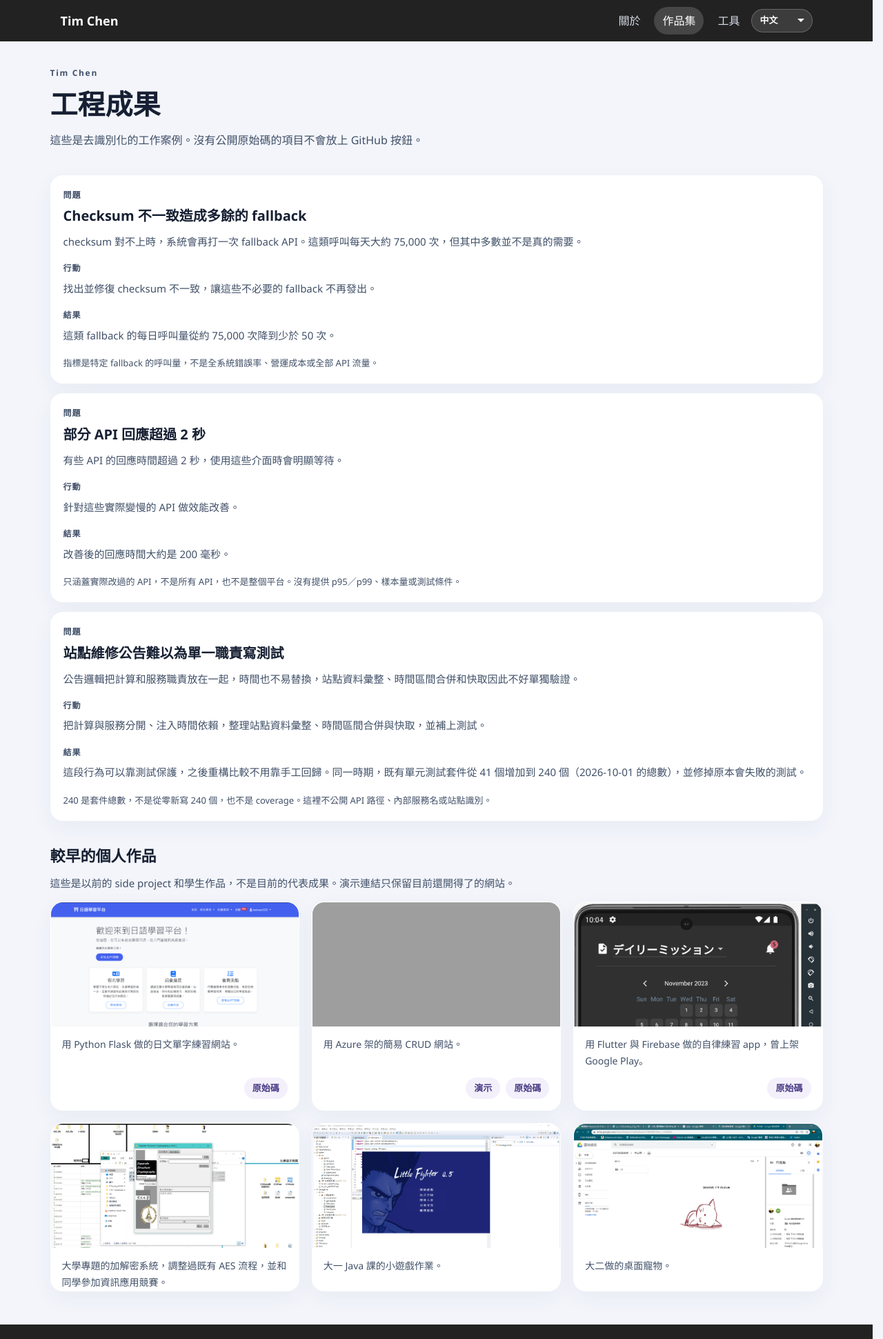
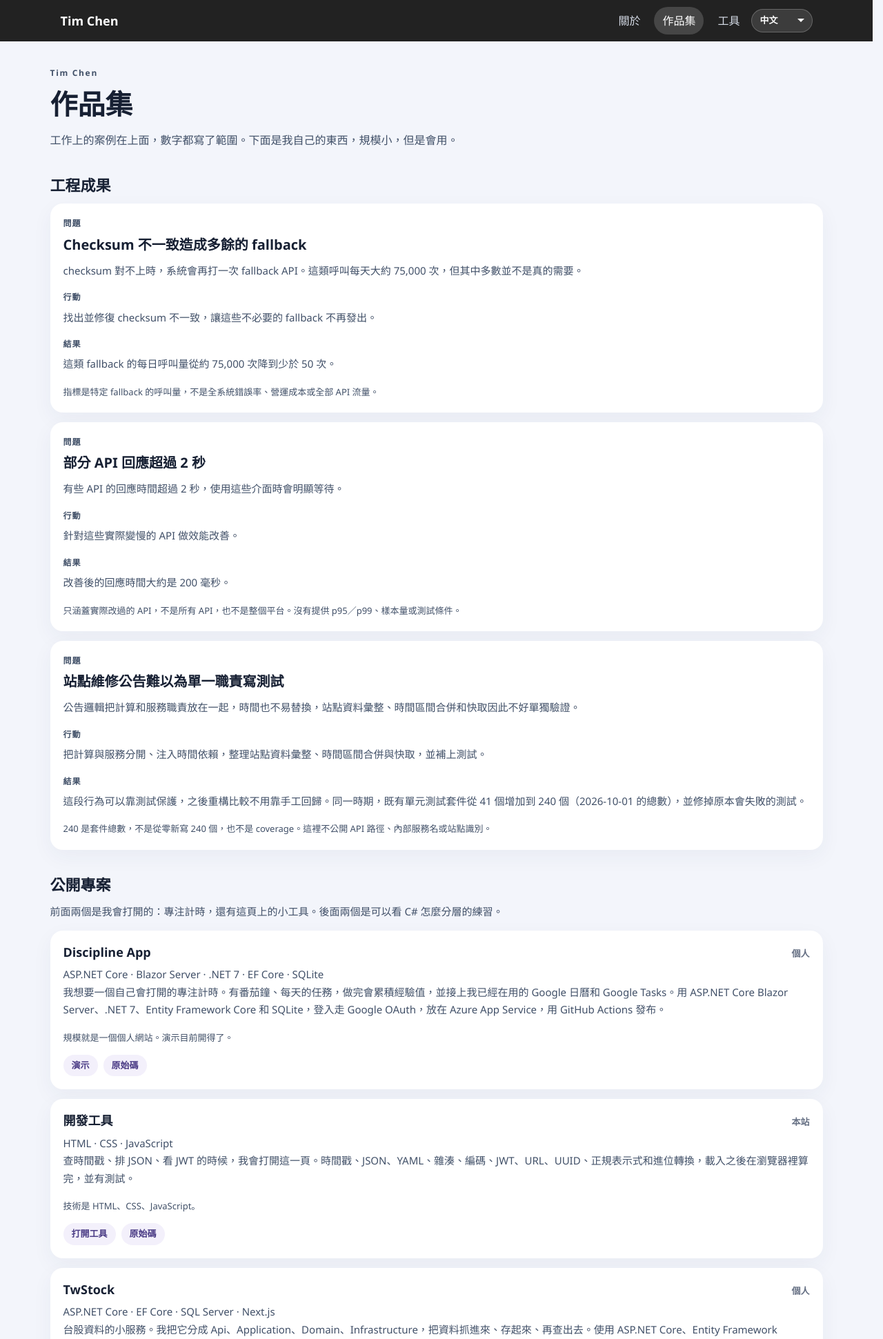
Before and after one commit to Chenyuting0916/My-First-Website, a PHP site: page /Portfolio.html in a window 1280 px wide. Shown: the top 1941 px of the page at 69% size. Run offline with PHP 8.4, Linux system fonts and the light colour scheme; grey boxes are pictures that could not be loaded.

Commit message:
作品集改成履歷對得上的公開專案 (#7)
* Curate the portfolio around projects a reviewer can open.

Lead with the existing backend cases, then Discipline App, TwStock, the Yung Ching interview API, and the tools on this site. Keep TimeMiner and Level as earlier work, and put the 2019 award on the education line.

Co-authored-by: cyt <tim376755000@gmail.com>

* Say the public projects are small, and what they are for.

The page was reading like a spec sheet. Lead with the tools he actually opens and the long self-discipline thread, and put Tokyo, N1, and the reading group back on the portfolio.

Co-authored-by: cyt <tim376755000@gmail.com>

---------

Co-authored-by: Cursor Agent <cursoragent@cursor.com>

```diff
--- a/Portfolio.html
+++ b/Portfolio.html
@@ -4,18 +4,16 @@
 <head>
     <meta charset="utf-8" />
     <meta name="viewport" content="width=device-width, initial-scale=1">
-    <title data-i18n="work.pageTitle">工程成果 — Tim Chen</title>
+    <title data-i18n="work.pageTitle">作品集 — Tim Chen</title>
     <link rel="icon" type="image/x-icon" href="img/happy.ico">
-    <meta name="description" data-i18n-content="work.description" content="Tim Chen 的後端案例：checksum fallback、部分 API 的回應時間，以及站點維修公告的可測試性重構。">
+    <meta name="description" data-i18n-content="work.description" content="Tim Chen 的作品集：去識別化的後端工作案例，以及現在點得開的公開專案。">
     <meta name="author" content="Tim Chen">
     <link rel="stylesheet" type="text/css" href="css/bootstrap.css">
     <link rel="stylesheet" type="text/css" href="css/style.css">
     <link rel="stylesheet" type="text/css" href="css/site.css">
-    <link rel="stylesheet" type="text/css" href="css/lightbox.css">
     <link rel="stylesheet" href="fonts/fontawesome/css/all.css">
     <script type="text/javascript" src="js/jquery-3.4.1.min.js"></script>
     <script type="text/javascript" src="js/bootstrap.js"></script>
-    <script type="text/javascript" src="js/lightbox.js"></script>
     <script type="text/javascript" src="js/i18n.js"></script>
 </head>
 
@@ -57,12 +55,12 @@
     <main class="site-wrap" id="content">
         <header class="site-hero">
             <p class="site-kicker">Tim Chen</p>
-            <h1 data-i18n="work.title">工程成果</h1>
-            <p class="site-lead" data-i18n="work.lead">這些是去識別化的工作案例。沒有公開原始碼的項目不會放上 GitHub 按鈕。</p>
+            <h1 data-i18n="work.title">作品集</h1>
+            <p class="site-lead" data-i18n="work.lead">工作上的案例在上面，數字都寫了範圍。下面是我自己的東西，規模小，但是會用。</p>
         </header>
 
         <section class="site-block" id="work" aria-labelledby="work-title">
-            <h2 id="work-title" class="sr-only" data-i18n="work.title">工程成果</h2>
+            <h2 id="work-title" data-i18n="work.casesTitle">工程成果</h2>
 
             <article class="site-card site-role" id="checksum">
                 <p class="site-label" data-i18n="work.problem">問題</p>
@@ -98,78 +96,107 @@
             </article>
         </section>
 
-        <section class="site-block" id="earlier" aria-labelledby="earlier-title">
-            <h2 id="earlier-title" data-i18n="work.historyTitle">較早的個人作品</h2>
-            <p class="site-note" data-i18n="work.historyLead">這些是以前的 side project 和學生作品，不是目前的代表成果。演示連結只保留目前還開得了的網站。</p>
-            <div class="site-projects">
-                <article class="site-project">
-                    <a href="img/portfolio/protfolio-29.png" data-lightbox="image-6" data-title="Japanese vocabulary site" class="site-shot has-border">
-                        <img src="img/portfolio/protfolio-29.png" alt="Japanese vocabulary learning site">
-                    </a>
-                    <a href="img/portfolio/protfolio-28.png" data-lightbox="image-6" class="has-border hide"></a>
-                    <a href="img/portfolio/protfolio-27.png" data-lightbox="image-6" class="has-border hide"></a>
-                    <a href="img/portfolio/protfolio-26.png" data-lightbox="image-6" class="has-border hide"></a>
-                    <a href="img/portfolio/protfolio-25.png" data-lightbox="image-6" class="has-border hide"></a>
-                    <a href="img/portfolio/protfolio-24.png" data-lightbox="image-6" class="has-border hide"></a>
-                    <a href="img/portfolio/protfolio-23.png" data-lightbox="image-6" class="has-border hide"></a>
-                    <a href="img/portfolio/protfolio-22.png" data-lightbox="image-6" class="has-border hide"></a>
-                    <p data-i18n="work.japanese">用 Python Flask 做的日文單字練習網站。</p>
+        <section class="site-block" id="public" aria-labelledby="public-title">
+            <h2 id="public-title" data-i18n="work.publicTitle">公開專案</h2>
+            <p class="site-note" data-i18n="work.publicLead">前面兩個是我會打開的：專注計時，還有這頁上的小工具。後面兩個是可以看 C# 怎麼分層的練習。</p>
+
+            <article class="site-card site-role" id="discipline">
+                <div class="site-role-top">
+                    <h3>Discipline App</h3>
+                    <span class="site-when" data-i18n="work.kindPersonal">個人</span>
+                </div>
+                <p class="site-meta">ASP.NET Core · Blazor Server · .NET 7 · EF Core · SQLite</p>
+                <p data-i18n="work.disciplineBody">我想要一個自己會打開的專注計時。有番茄鐘、每天的任務，做完會累積經驗值，並接上我已經在用的 Google 日曆和 Google Tasks。用 ASP.NET Core Blazor Server、.NET 7、Entity Framework Core 和 SQLite，登入走 Google OAuth，放在 Azure App Service，用 GitHub Actions 發布。</p>
+                <p class="site-scope" data-i18n="work.disciplineScope">規模就是一個個人網站。演示目前開得了。</p>
                 <div class="site-links">
-                        <a target="_blank" rel="noopener" href="https://github.com/Chenyuting0916/LearnFlask" data-i18n="work.source">原始碼</a>
+                    <a target="_blank" rel="noopener" href="https://disciplineapp.azurewebsites.net/" data-i18n="work.demo">演示</a>
+                    <a target="_blank" rel="noopener" href="https://github.com/Chenyuting0916/DisciplineApp" data-i18n="work.source">原始碼</a>
                 </div>
             </article>
-                <article class="site-project">
-                    <a href="img/portfolio/protfolio-16.png" data-lightbox="image-4" data-title="Azure CRUD site" class="site-shot has-border">
-                        <img src="img/portfolio/protfolio-16.png" alt="Azure CRUD website">
-                    </a>
-                    <a href="img/portfolio/protfolio-21.png" data-lightbox="image-4" class="has-border hide"></a>
-                    <p data-i18n="work.azure">用 Azure 架的簡易 CRUD 網站。</p>
+
+            <article class="site-card site-role" id="devtools">
+                <div class="site-role-top">
+                    <h3 data-i18n="tools.title">開發工具</h3>
+                    <span class="site-when" data-i18n="work.kindSite">本站</span>
+                </div>
+                <p class="site-meta">HTML · CSS · JavaScript</p>
+                <p data-i18n="work.toolsBody">查時間戳、排 JSON、看 JWT 的時候，我會打開這一頁。時間戳、JSON、YAML、雜湊、編碼、JWT、URL、UUID、正規表示式和進位轉換，載入之後在瀏覽器裡算完，並有測試。</p>
+                <p class="site-scope" data-i18n="work.toolsScope">技術是 HTML、CSS、JavaScript。</p>
+                <div class="site-links">
+                    <a href="tools.html" data-i18n="work.openTool">打開工具</a>
+                    <a target="_blank" rel="noopener" href="https://github.com/Chenyuting0916/My-First-Website" data-i18n="work.source">原始碼</a>
+                </div>
+            </article>
+
+            <article class="site-card site-role" id="twstock">
+                <div class="site-role-top">
+                    <h3>TwStock</h3>
+                    <span class="site-when" data-i18n="work.kindPersonal">個人</span>
+                </div>
+                <p class="site-meta">ASP.NET Core · EF Core · SQL Server · Next.js</p>
+                <p data-i18n="work.twstockBody">台股資料的小服務。我把它分成 Api、Application、Domain、Infrastructure，把資料抓進來、存起來、再查出去。使用 ASP.NET Core、Entity Framework Core、SQL Server LocalDB 和 Swagger，資料來自證交所與 FinMind。Domain 有單元測試。前端是 Next.js。</p>
+                <p class="site-scope" data-i18n="work.twstockScope">沒有上線的網站，請看原始碼。</p>
+                <div class="site-links">
+                    <a target="_blank" rel="noopener" href="https://github.com/Chenyuting0916/TwStock" data-i18n="work.source">原始碼</a>
+                </div>
+            </article>
+
+            <article class="site-card site-role" id="yungching">
+                <div class="site-role-top">
+                    <h3>YungChing Assessment</h3>
+                    <span class="site-when" data-i18n="work.kindInterview">面試作業</span>
+                </div>
+                <p class="site-meta">ASP.NET Core 7 · EF Core · SQLite · Swagger</p>
+                <p data-i18n="work.yungchingBody">永慶房屋面試前做的產品 API。留在 GitHub，是因為對方說可以公開，這裡也看得到分層、驗證和測試。使用 ASP.NET Core 7、Entity Framework Core、SQLite、AutoMapper、FluentValidation 和 Swagger。</p>
+                <p class="site-scope" data-i18n="work.yungchingScope">對方說可以公開。</p>
+                <div class="site-links">
+                    <a target="_blank" rel="noopener" href="https://github.com/Chenyuting0916/YungChingAssessment" data-i18n="work.source">原始碼</a>
+                </div>
+            </article>
+        </section>
+
+        <section class="site-block" id="earlier" aria-labelledby="earlier-title">
+            <h2 id="earlier-title" data-i18n="work.historyTitle">同一件事，做得比較早</h2>
+            <p class="site-note" data-i18n="work.historyLead">Level 和 TimeMiner 比 Discipline App 早。我想把時間和自律留在一個會打開的地方。</p>
+
+            <article class="site-card site-role" id="timeminer">
+                <div class="site-role-top">
+                    <h3>TimeMiner</h3>
+                    <span class="site-when" data-i18n="work.kindEarlier">較早</span>
+                </div>
+                <p class="site-meta">ASP.NET Core MVC · EF Core · Azure</p>
+                <p data-i18n="work.timeminerBody">先做的工時記錄。可以管理自訂表格，也可以記工作時間。用 ASP.NET Core MVC 和 Entity Framework Core，放在 Azure。</p>
+                <p class="site-scope" data-i18n="work.timeminerScope">演示目前開得了。</p>
                 <div class="site-links">
                     <a target="_blank" rel="noopener" href="https://timeminer.azurewebsites.net/" data-i18n="work.demo">演示</a>
                     <a target="_blank" rel="noopener" href="https://github.com/Chenyuting0916/MinerMVC" data-i18n="work.source">原始碼</a>
                 </div>
             </article>
-                <article class="site-project">
-                    <a href="img/portfolio/protfolio-17.jpg" data-lightbox="image-5" data-title="Level app" class="site-shot has-border">
-                        <img src="img/portfolio/protfolio-17.jpg" alt="Level mobile app">
-                    </a>
-                    <a href="img/portfolio/protfolio-18.jpg" data-lightbox="image-5" class="has-border hide"></a>
-                    <a href="img/portfolio/protfolio-19.jpg" data-lightbox="image-5" class="has-border hide"></a>
-                    <a href="img/portfolio/protfolio-20.jpg" data-lightbox="image-5" class="has-border hide"></a>
-                    <p data-i18n="work.level">用 Flutter 與 Firebase 做的自律練習 app，曾上架 Google Play。</p>
+
+            <article class="site-card site-role" id="level">
+                <div class="site-role-top">
+                    <h3>Level</h3>
+                    <span class="site-when" data-i18n="work.kindEarlier">較早</span>
+                </div>
+                <p class="site-meta">Flutter · Firebase</p>
+                <p data-i18n="work.levelBody">更早的自律練習 app，用 Flutter 和 Firebase，曾上架 Google Play。商店頁現在打不開，原始碼還在。</p>
                 <div class="site-links">
                     <a target="_blank" rel="noopener" href="https://github.com/Chenyuting0916/Level" data-i18n="work.source">原始碼</a>
                 </div>
             </article>
-                <article class="site-project">
-                    <a href="img/portfolio/protfolio-14.jpg" data-lightbox="image-1" class="site-shot has-border">
-                        <img src="img/portfolio/protfolio-14.jpg" alt="Encryption coursework">
-                    </a>
-                    <a href="img/portfolio/protfolio-15.jpg" data-lightbox="image-1" class="has-border hide"></a>
-                    <p data-i18n="work.encryption">大學專題的加解密系統，調整過既有 AES 流程，並和同學參加資訊應用競賽。</p>
+
+            <p class="site-note site-award" data-i18n="work.award">2019 年大學專題參加 International ICT Innovative Services Awards，資訊應用類第三名，和同學一起做。</p>
+        </section>
+
+        <section class="site-block" id="person" aria-labelledby="person-title">
+            <h2 id="person-title" data-i18n="work.asideTitle">人也在這裡</h2>
+            <article class="site-card site-role">
+                <p data-i18n="work.asideBody">2024–2025 年在東京讀語言學校，JLPT N1。在日本讀書的時候，用 Flask 做過日文單字練習。在 Titansoft 時辦過工程讀書會。工作之外會騎車、爬山，事情會慢慢做完。</p>
+                <div class="site-links">
+                    <a href="about.html" data-i18n="work.aboutLink">關於</a>
+                    <a target="_blank" rel="noopener" href="https://github.com/Chenyuting0916/LearnFlask" data-i18n="work.japaneseLink">日文單字練習</a>
+                </div>
             </article>
-                <article class="site-project">
-                    <a href="img/portfolio/protfolio-3.jpg" data-lightbox="image-2" class="site-shot has-border">
-                        <img src="img/portfolio/protfolio-3.jpg" alt="Java course game">
-                    </a>
-                    <a href="img/portfolio/protfolio-4.jpg" data-lightbox="image-2" class="has-border hide"></a>
-                    <a href="img/portfolio/protfolio-5.jpg" data-lightbox="image-2" class="has-border hide"></a>
-                    <a href="img/portfolio/protfolio-6.jpg" data-lightbox="image-2" class="has-border hide"></a>
-                    <a href="img/portfolio/protfolio-7.jpg" data-lightbox="image-2" class="has-border hide"></a>
-                    <a href="img/portfolio/protfolio-8.jpg" data-lightbox="image-2" class="has-border hide"></a>
-                    <a href="img/portfolio/protfolio-9.jpg" data-lightbox="image-2" class="has-border hide"></a>
-                    <p data-i18n="work.javaGame">大一 Java 課的小遊戲作業。</p>
-                </article>
-                <article class="site-project">
-                    <a href="img/portfolio/protfolio-10.jpg" data-lightbox="image-3" class="site-shot has-border">
-                        <img src="img/portfolio/protfolio-10.jpg" alt="Desktop pet">
-                    </a>
-                    <a href="img/portfolio/protfolio-11.jpg" data-lightbox="image-3" class="has-border hide"></a>
-                    <a href="img/portfolio/protfolio-12.jpg" data-lightbox="image-3" class="has-border hide"></a>
-                    <a href="img/portfolio/protfolio-13.jpg" data-lightbox="image-3" class="has-border hide"></a>
-                    <p data-i18n="work.pet">大二做的桌面寵物。</p>
-                </article>
-            </div>
         </section>
     </main>
 
--- a/about.html
+++ b/about.html
@@ -60,10 +60,14 @@
         </header>
         <article class="site-card site-prose">
             <p data-i18n="about.engineering">2026 年 3 月起在 Gogoro 做 .NET 後端服務開發與既有系統改善。在那之前，2020 年 8 月到 2023 年 4 月於 Titansoft 擔任 Product Developer，參與 REST／gRPC 微服務；2020 年也在同一間公司實習。</p>
+            <p data-i18n="about.projects">自己做的專案一直不大。比較久的一條是時間和自律：Level、TimeMiner、Discipline App。另一條是自己會反覆打開的小工具。</p>
             <p data-i18n="about.japan">2024–2025 年在日本語言學校留學，已取得 JLPT N1。這是跨文化學習和日語能力，不是日本工作經驗，也不表示商務場合的母語程度。</p>
             <p data-i18n="about.sharing">在 Titansoft 時組織過工程讀書會，把實務上遇到的問題拿出來講清楚、一起對做法。</p>
             <p data-i18n="about.life">工作之外會騎車、爬山，也喜歡把一件事慢慢做完。</p>
-            <p><a class="site-text-link" href="Portfolio.html#work" data-i18n="home.ctaWork">查看工程成果</a></p>
+            <div class="site-actions">
+                <a class="site-text-link" href="Portfolio.html#work" data-i18n="home.ctaWork">查看工程成果</a>
+                <a class="site-text-link" href="Portfolio.html#public" data-i18n="home.ctaPublic">公開專案</a>
+            </div>
             <div class="site-contact-links">
                 <a class="site-btn" href="mailto:tim376755000@gmail.com">tim376755000@gmail.com</a>
                 <a class="site-btn ghost" href="https://github.com/Chenyuting0916" target="_blank" rel="noopener">GitHub</a>
--- a/css/site.css
+++ b/css/site.css
@@ -412,7 +412,7 @@ body.site-page .site-role-top h3 {
 }
 
 .site-hero .site-lead {
-    max-width: 640px;
+    max-width: 720px;
     margin: 8px 0 0;
     font-size: 16px;
 }
@@ -766,6 +766,15 @@ body.site-page .timeline-link:hover {
     text-decoration: none;
 }
 
+.site-card .site-links {
+    justify-content: flex-start;
+    padding: 14px 0 0;
+}
+
+.site-award {
+    margin-top: 14px;
+}
+
 .site-more-row {
     margin: 8px 0 0;
 }
```
Also changed, not shown: index.html (+5 -4 lines), js/translations/en.json (+35 -15 lines), js/translations/ja.json (+33 -13 lines), js/translations/zh.json (+35 -15 lines), README.md. Lines whose indentation alone changed are shown as unchanged.
